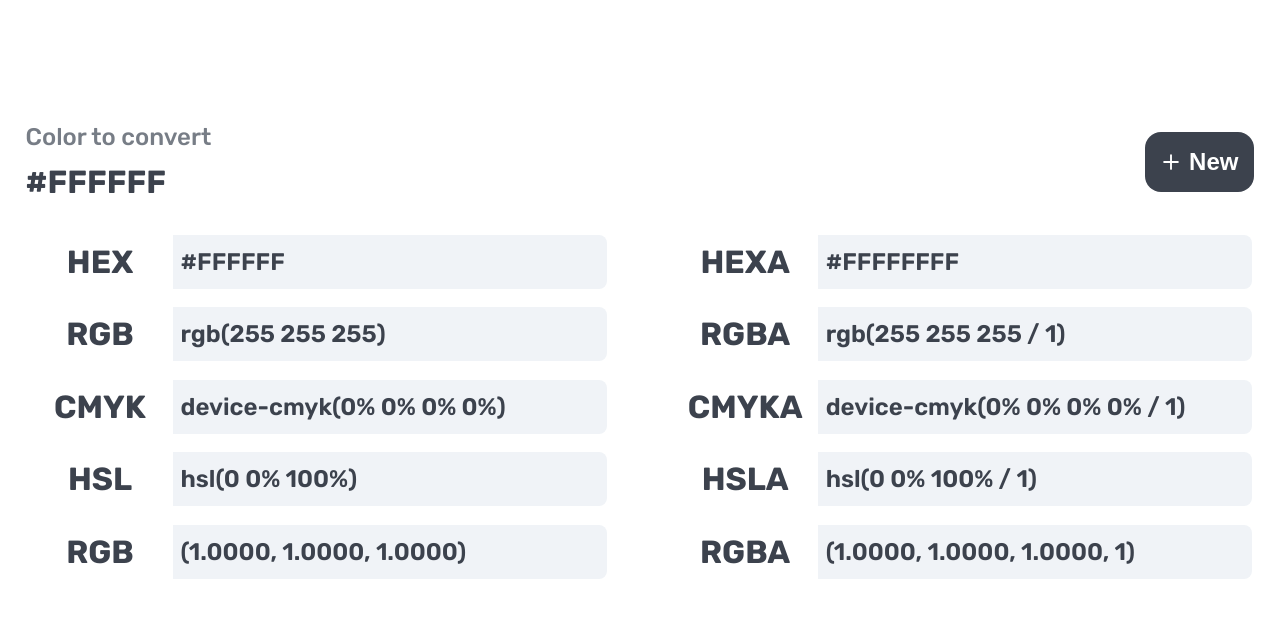
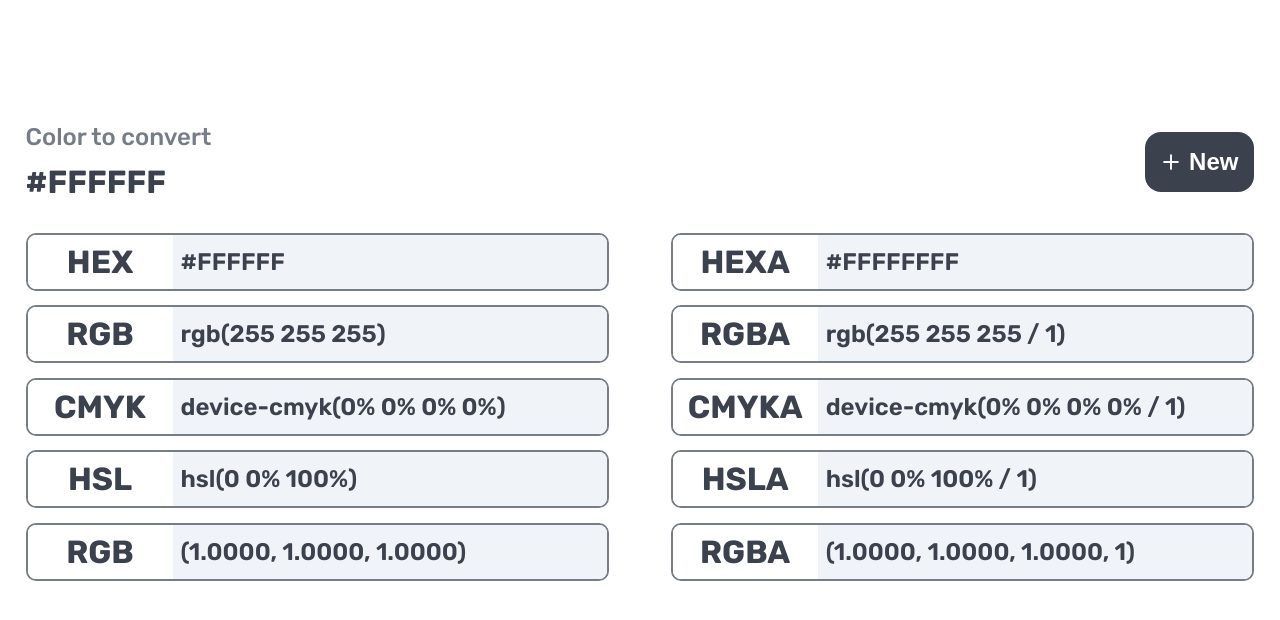
Before and after one commit to emersondont/color-converter, a Next.js app: page /converter in a window 1280 px wide. Shown: the top 620 px of the page. Built offline with nearby package versions, Linux system fonts and the light colour scheme.

Commit message:
ajust borderColor

```diff
--- a/src/pages/converter.tsx
+++ b/src/pages/converter.tsx
@@ -113,7 +113,11 @@ export default function Converter() {
 						onClick={e => copyTextToClipboard(cor.valor)}
 						title='Click to copy'
 						style={{
-							borderColor: colorTranslator.HEXA
+
+							borderColor: colorTranslator.HEX == '#FFFFFF' || colorTranslator.A == 0 ?
+							'#777D86'
+							:
+							colorTranslator.HEXA
 						}}
 					>
 						<h1
```
